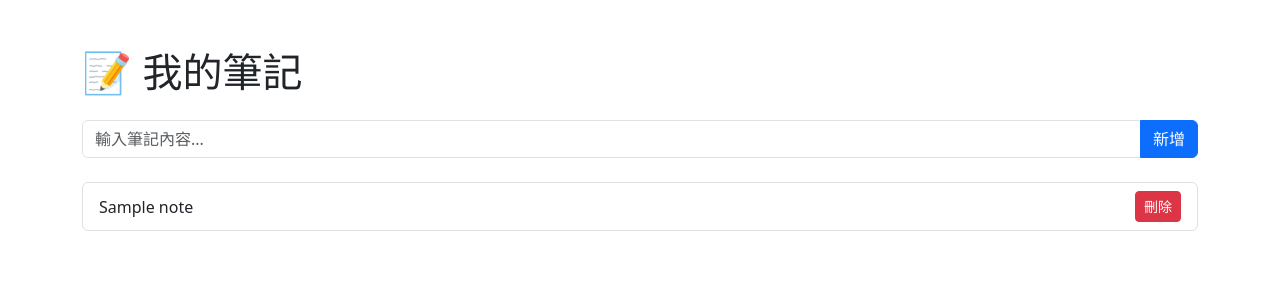
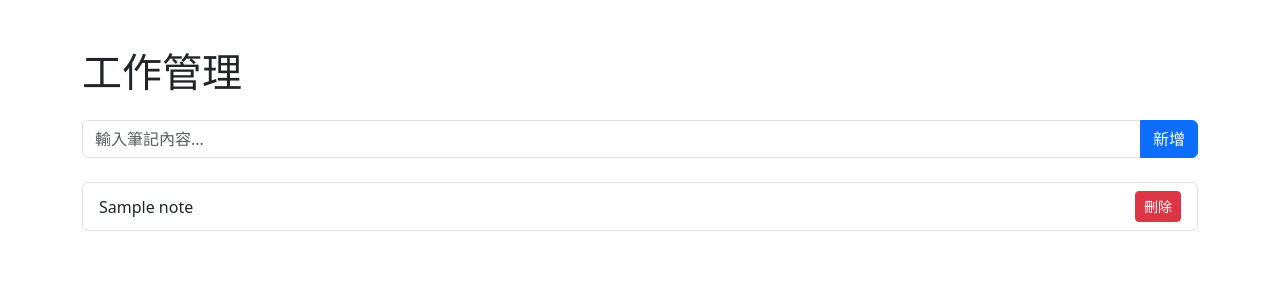
Before and after one commit to Zhuang-Day/WorkPlanManager, a Flask app: page / in a window 1280 px wide. Shown: the top 300 px of the page. Run offline with Flask 3, Linux system fonts and the light colour scheme; a database or web service that is not in the repository returns one stand-in record (values such as "Sample title"); some libraries are stand-ins or nearby versions.

Commit message:
docs: add README and refactor page title

```diff
--- a/templates/index.html
+++ b/templates/index.html
@@ -9,7 +9,7 @@
 </head>
 <body class="container mt-5">
 
-    <h1 class="mb-4">📝 我的筆記</h1>
+    <h1 class="mb-4">工作管理</h1>
 
     <!-- 新增表單 -->
     <form action="/add" method="POST" class="mb-4">
```
Also changed, not shown: readme.md (added).
